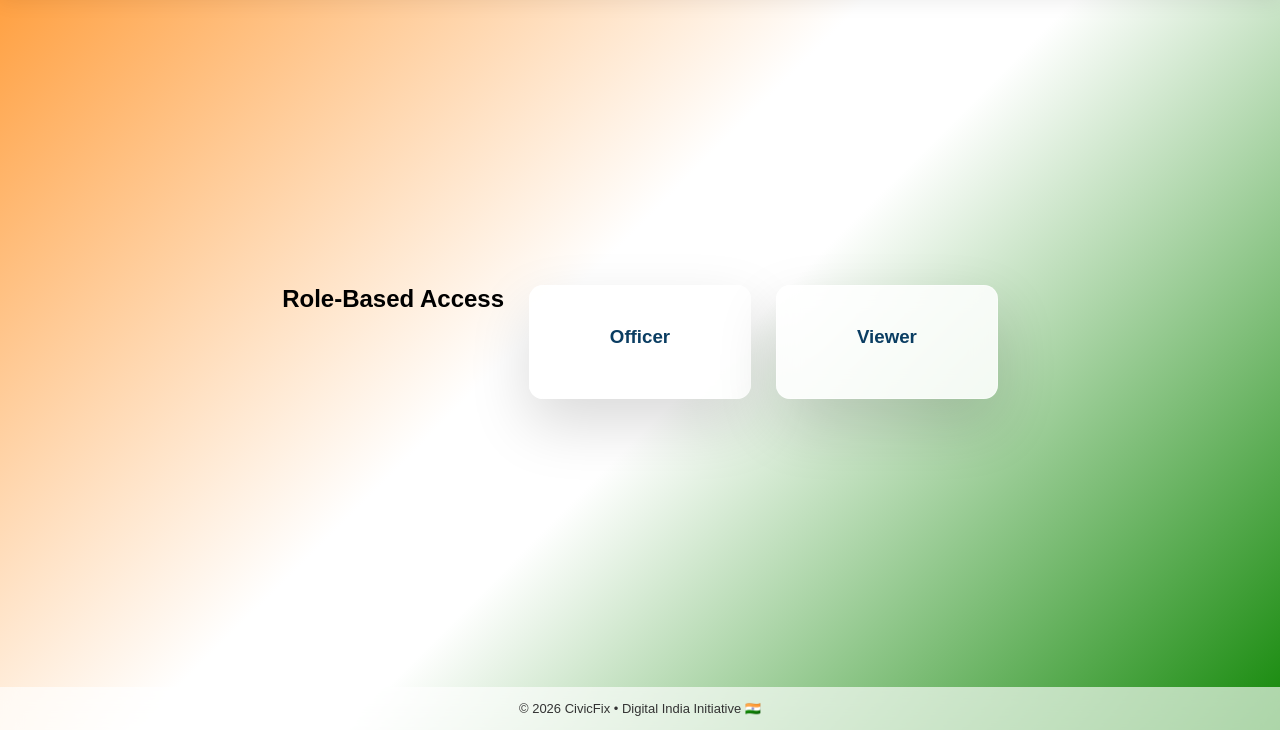
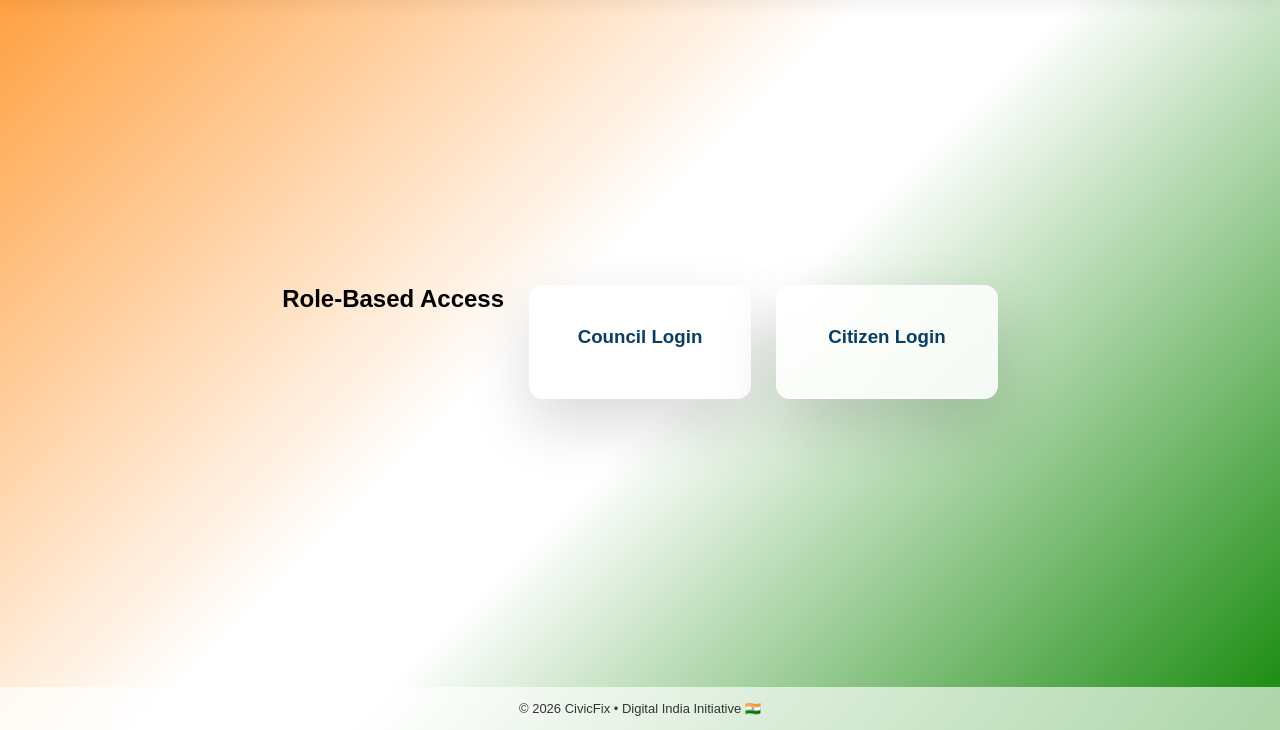
Before and after one commit to sakshi14506/The-Caffeinated-Coders_9.6_SDG9, a website: page civicfix/roles.html in a window 1280 px wide. Shown: the part 70-800 px from the top of the page. Drawn offline with Linux system fonts and the light colour scheme.

Commit message:
finalcommit

```diff
--- a/civicfix/roles.html
+++ b/civicfix/roles.html
@@ -32,7 +32,7 @@
   <!-- OFFICER → COUNCIL LOGIN -->
   <a href="login-council.html" class="role-link">
     <div class="role-card glass">
-      <h3>Officer</h3>
+      <h3>Council Login</h3>
       <!-- <ul>
         <li>✔ Update Status</li>
         <li>✔ View Complaints</li>
@@ -44,7 +44,7 @@
   <!-- VIEWER → CITIZEN LOGIN -->
   <a href="login-citizen.html" class="role-link">
     <div class="role-card glass">
-      <h3>Viewer</h3>
+      <h3>Citizen Login</h3>
       <!-- <ul>
         <li>✔ Read Only</li>
         <li>✖ Status Update</li>
```
